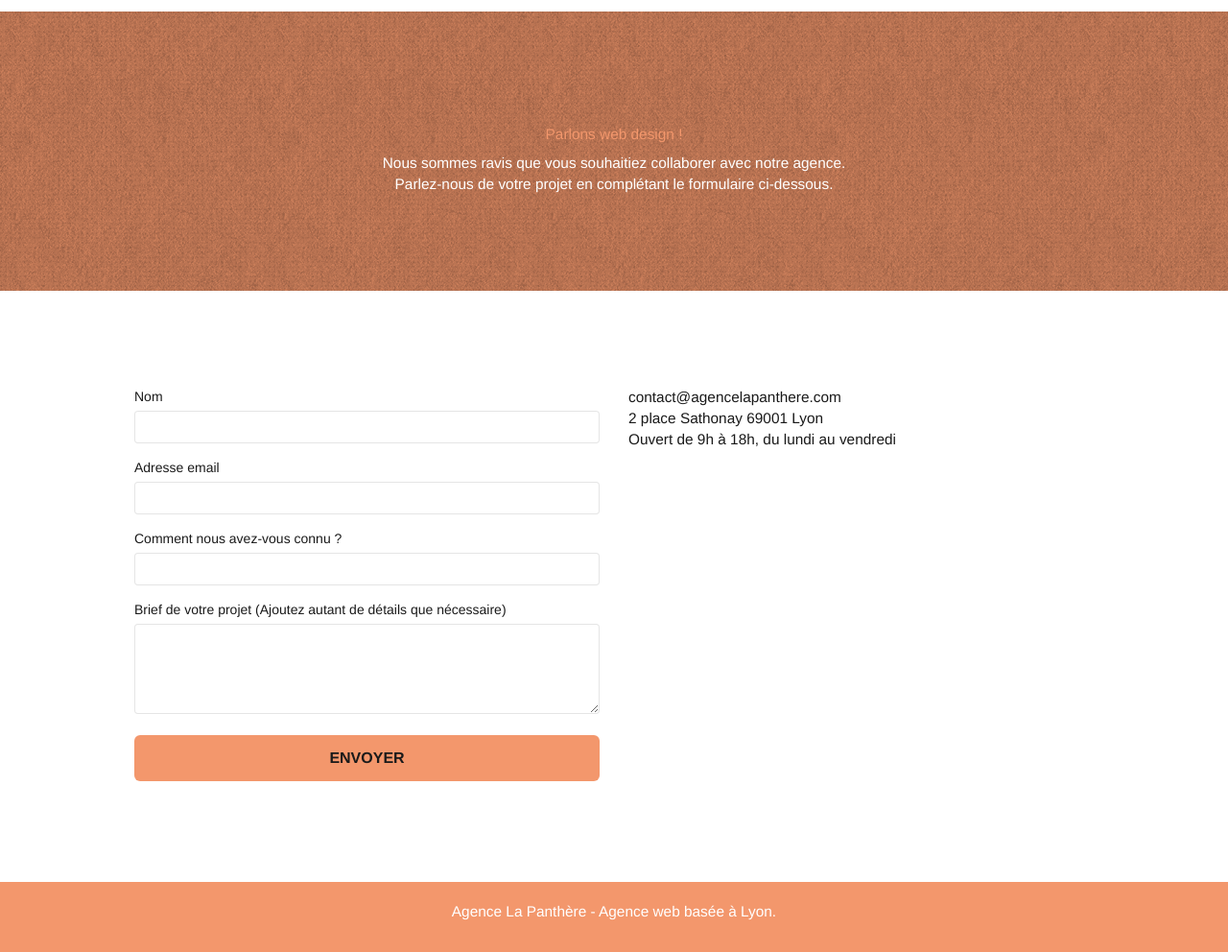
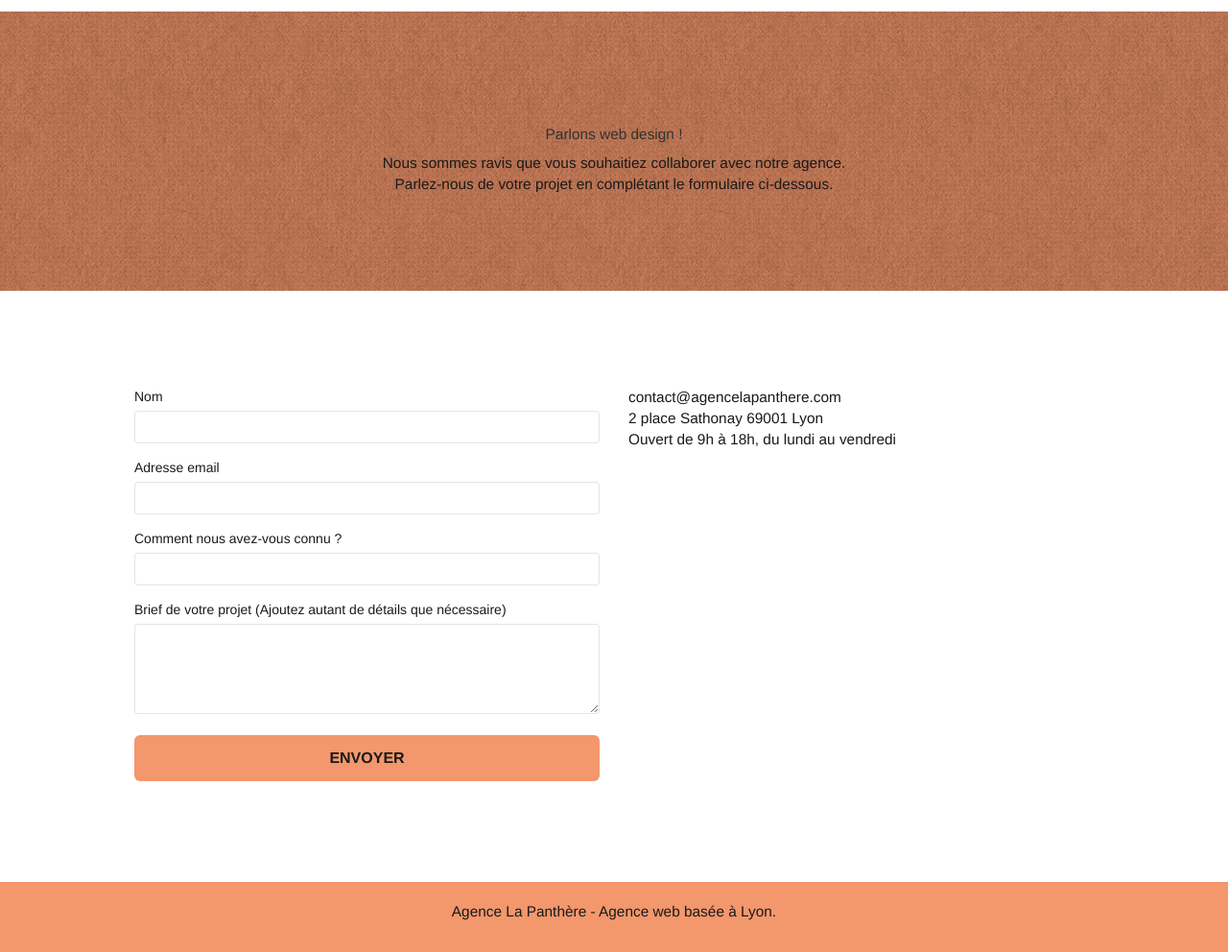
Before and after one commit to IdrissaSy7/La-Panth-re, a plain HTML site: page contact.html in a window 1280 px wide. Shown: the part 80-1072 px from the top of the page at 96% size. Drawn offline with Linux system fonts and the light colour scheme.

Commit message:
Modification

```diff
--- a/contact.html
+++ b/contact.html
@@ -66,10 +66,10 @@
 			<div class="container bloc-lg">
 				<div class="row">
 					<div class="col-sm-12">
-						<h1 class="text-center hero-bloc-text tc-white">
+						<h1 class="text-center hero-bloc-text">
 							Parlons web design !
 						</h1>
-						<p class="text-center mg-lg tc-white tight-width-whitespace">
+						<p class="text-center mg-lg tight-width-whitespace">
 							Nous sommes ravis que vous souhaitiez collaborer avec notre agence.<br>
 							Parlez-nous de votre projet en complétant le formulaire ci-dessous.
 						</p>
@@ -138,7 +138,7 @@
 			<div class="container bloc-sm">
 				<div class="row">
 					<div class="col-sm-12">
-						<p class="text-center white">
+						<p class="text-center">
 							Agence La Panthère - Agence web basée à Lyon.<br>
 						</p>
 						<div class="row row-no-gutters social">
```
Also changed, not shown: img/citation.png (deleted), img/title.png (deleted), img/title2.png (deleted).
